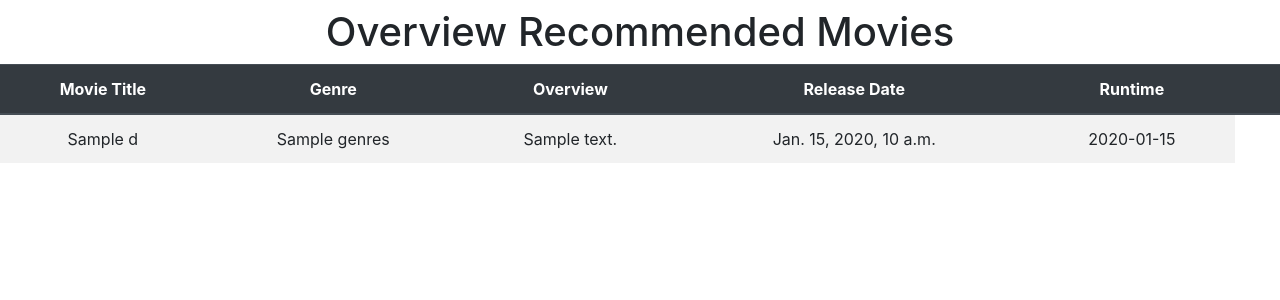
After one commit to AlexanderWidmann/recommender2021, a Django app: template project_recommender2021/templates/recommandation.html in a window 1280 px wide. The commit adds this page. Shown: the top 300 px of the page. Run offline with Django 3.2, Linux system fonts and the light colour scheme; the template is opened without the code that fills it: most values are stand-ins (such as "Sample title", 1, 10 or a date in 2020); parts of the project's set-up code (start-up, migrations or seed data) failed here and were passed over; some libraries are stand-ins or nearby versions.

Commit message:
Implemented a template (recommandation.html) for our recommandations. Displaying already works

```diff
--- a/project_recommender2021/index/views.py
+++ b/project_recommender2021/index/views.py
@@ -1,5 +1,5 @@
 from django.shortcuts import render
-from django import forms
+
 import recommendation as rec
 from index.forms import MoviesForm
 
--- a/project_recommender2021/project_recommender2021/urls.py
+++ b/project_recommender2021/project_recommender2021/urls.py
@@ -20,7 +20,9 @@ from movie import views as movie_views
 
 urlpatterns = [
     path('admin/', admin.site.urls),
-    path('',index_views.index, name='home'),
+    path('', index_views.index, name='home'),
     path('getMovies', index_views.getMovies, name='movies'),
-    path('showMovie', movie_views.showMovie, name = 'showMovie')
+    path('showMovie', movie_views.showMovie, name='showMovie'),
+    path('showRecommendationTags', movie_views.showRecommendationTags, name="showRecommandationTags"),
+    path("showRecommendationActors", movie_views.showRecommendationActors, name="showRecommendationActors")
 ]
--- a/project_recommender2021/recommendation/__init__.py
+++ b/project_recommender2021/recommendation/__init__.py
@@ -6,7 +6,7 @@ from pathlib import Path
 import numpy as np
 
 import pandas as pd
-from sklearn.feature_extraction.text import CountVectorizer
+
 
 pd.set_option('display.max_rows', 1000)
 pd.set_option('display.max_columns', 20)
--- /dev/null
+++ b/project_recommender2021/templates/recommandation.html
@@ -0,0 +1,78 @@
+<!DOCTYPE html>
+<html lang="en">
+<head>
+    <meta charset="UTF-8">
+    <title>Title</title>
+</head>
+<body>
+<head>
+    <meta charset="UTF-8">
+    <title>Title</title>
+    <!-- A small stylesheet to better display the content -->
+    <style type="text/css">
+        h1 {
+            text-align: center;
+        }
+
+
+        td {
+            text-align: center;
+            vertical-align: middle;
+        }
+
+        thead {
+            text-align: center;
+            vertical-align: middle;
+        }
+    </style>
+</head>
+
+<!-- Importing Bootstrap -->
+<link rel="stylesheet" href="https://stackpath.bootstrapcdn.com/bootstrap/4.3.1/css/bootstrap.min.css"
+      integrity="sha384-ggOyR0iXCbMQv3Xipma34MD+dH/1fQ784/j6cY/iJTQUOhcWr7x9JvoRxT2MZw1T" crossorigin="anonymous">
+<script src="https://stackpath.bootstrapcdn.com/bootstrap/4.3.1/js/bootstrap.min.js"
+        integrity="sha384-JjSmVgyd0p3pXB1rRibZUAYoIIy6OrQ6VrjIEaFf/nJGzIxFDsf4x0xIM+B07jRM"
+        crossorigin="anonymous"></script>
+<meta charset="utf-8">
+<meta name="viewport" content="width=device-width, initial-scale=1">
+
+
+<h1 class="mt-2">Overview Recommended Movies </h1>
+
+
+<div class="justify-content-center">
+    <table class="table table-striped table-hover">
+        <thead class="thead-dark">
+        <th>Movie Title</th>
+        <th>Genre</th>
+        <th>Overview</th>
+        <th>Release Date</th>
+        <th>Runtime</th>
+        <th></th>
+
+
+        </thead>
+        <tbody>
+        <!-- fill the table with the content, which is given from the json file -->
+        {% if d %}
+            <!-- iterate over the json file -->
+            {% for i in d %}
+                <tr>
+                    <!-- iterate over the json file and get the Values from every column -->
+                    <td>{{ i.title }}</td>
+                    <td>{{ i.genres }}</td>
+                    <td>{{ i.plotSummary }}</td>
+                    <td>{{ i.releaseDate }}</td>
+                    <td>{{ i.runtime }}</td>
+
+                </tr>
+            {% endfor %}
+        {% endif %}
+        </tbody>
+    </table>
+
+
+</div>
+
+</body>
+</html>
```
Also changed, not shown: project_recommender2021/movie/views.py (+13 -0 lines), project_recommender2021/templates/movie.html (+21 -5 lines), project_recommender2021/db.sqlite3.
